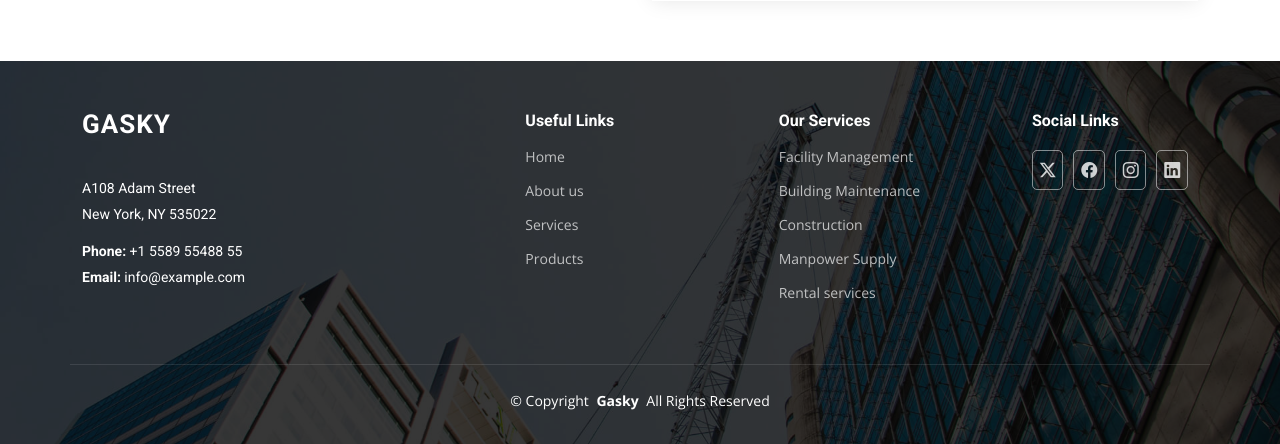
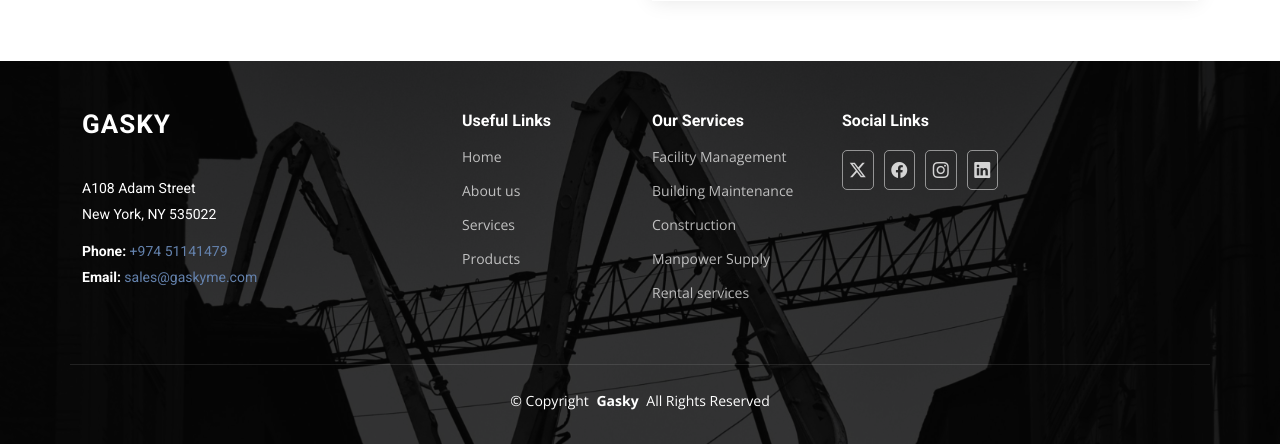
Before and after one commit to amanmniyas/gasky-django, a Django app: page /contact/ in a window 1280 px wide. Shown: the part 987-1431 px from the top of the page. Run offline with Django 5.2, Linux system fonts and the light colour scheme; some libraries are stand-ins or nearby versions.

Commit message:
footer structure changed

```diff
--- a/static/assets/css/main.css
+++ b/static/assets/css/main.css
@@ -454,7 +454,7 @@ h6 {
 .footer {
   color: var(--default-color);
   background-color: var(--background-color);
-  background: url("../img/footer-bg.jpg") top center no-repeat;
+  background: url("../img/hero-carousel/hero-carousel-5.jpg") top center no-repeat;
   background-size: cover;
   font-size: 14px;
   position: relative;
@@ -462,10 +462,6 @@ h6 {
 
 .footer .container {
   position: relative;
-}
-
-#footer .container div.row {
-  justify-content: space-between;
 }
 
 .footer:before {
--- a/templates/web/common/base.html
+++ b/templates/web/common/base.html
@@ -135,9 +135,17 @@
               <p>A108 Adam Street</p>
               <p>New York, NY 535022</p>
               <p class="mt-3">
-                <strong>Phone:</strong> <span>+1 5589 55488 55</span>
+                <strong>Phone:</strong>
+                <span>
+                  <a href="tel:+97451141479">+974 51141479</a>
+                </span>
               </p>
-              <p><strong>Email:</strong> <span>info@example.com</span></p>
+              <p>
+                <strong>Email:</strong>
+                <span>
+                  <a href="mailto:sales@gaskyme.com">sales@gaskyme.com</a>
+                </span>
+              </p>
             </div>
           </div>
 
--- a/templates/web/contact.html
+++ b/templates/web/contact.html
@@ -2,9 +2,12 @@
 {% load static %}
 {% block content %}
 <main class="main">
-
   <!-- Page Title -->
-    <div class="page-title dark-background" style="background-image: url({% static 'assets/img/hero-carousel/hero-carousel-2.jpg' %});">
+  <div
+    class="page-title dark-background"
+    style="
+      background-image: url({% static 'assets/img/hero-carousel/hero-carousel-2.jpg' %});"
+  >
     <div class="container position-relative">
       <h1>Contact</h1>
       <nav class="breadcrumbs">
@@ -14,83 +17,131 @@
         </ol>
       </nav>
     </div>
-    </div><!-- End Page Title -->
+  </div>
+  <!-- End Page Title -->
 
   <!-- Contact Section -->
   <section id="contact" class="contact section">
-
     <div class="container" data-aos="fade-up" data-aos-delay="100">
-
       <div class="row gy-4">
-
         <div class="col-lg-6">
-            <div class="info-item d-flex flex-column justify-content-center align-items-center" data-aos="fade-up" data-aos-delay="200">
+          <div
+            class="info-item d-flex flex-column justify-content-center align-items-center"
+            data-aos="fade-up"
+            data-aos-delay="200"
+          >
             <i class="bi bi-geo-alt"></i>
             <h3>Address</h3>
             <p>A108 Adam Street, New York, NY 535022</p>
           </div>
-          </div><!-- End Info Item -->
+        </div>
+        <!-- End Info Item -->
 
         <div class="col-lg-3 col-md-6">
-            <div class="info-item d-flex flex-column justify-content-center align-items-center" data-aos="fade-up" data-aos-delay="300">
+          <div
+            class="info-item d-flex flex-column justify-content-center align-items-center"
+            data-aos="fade-up"
+            data-aos-delay="300"
+          >
             <i class="bi bi-telephone"></i>
             <h3>Call Us</h3>
-              <p>+1 5589 55488 55</p>
+            <p><a href="tel:+97451141479">+974 51141479</a></p>
           </div>
-          </div><!-- End Info Item -->
+        </div>
+        <!-- End Info Item -->
 
         <div class="col-lg-3 col-md-6">
-            <div class="info-item d-flex flex-column justify-content-center align-items-center" data-aos="fade-up" data-aos-delay="400">
+          <div
+            class="info-item d-flex flex-column justify-content-center align-items-center"
+            data-aos="fade-up"
+            data-aos-delay="400"
+          >
             <i class="bi bi-envelope"></i>
             <h3>Email Us</h3>
-              <p>info@example.com</p>
+            <p><a href="mailto:sales@gaskyme.com">sales@gaskyme.com</a></p>
           </div>
-          </div><!-- End Info Item -->
-
+        </div>
+        <!-- End Info Item -->
       </div>
 
       <div class="row gy-4 mt-1">
         <div class="col-lg-6" data-aos="fade-up" data-aos-delay="300">
-            <iframe src="https://www.google.com/maps/embed?pb=!1m14!1m8!1m3!1d48389.78314118045!2d-74.006138!3d40.710059!3m2!1i1024!2i768!4f13.1!3m3!1m2!1s0x89c25a22a3bda30d%3A0xb89d1fe6bc499443!2sDowntown%20Conference%20Center!5e0!3m2!1sen!2sus!4v1676961268712!5m2!1sen!2sus" frameborder="0" style="border:0; width: 100%; height: 400px;" allowfullscreen="" loading="lazy" referrerpolicy="no-referrer-when-downgrade"></iframe>
-          </div><!-- End Google Maps -->
+          <iframe
+            src="https://www.google.com/maps/embed?pb=!1m14!1m8!1m3!1d48389.78314118045!2d-74.006138!3d40.710059!3m2!1i1024!2i768!4f13.1!3m3!1m2!1s0x89c25a22a3bda30d%3A0xb89d1fe6bc499443!2sDowntown%20Conference%20Center!5e0!3m2!1sen!2sus!4v1676961268712!5m2!1sen!2sus"
+            frameborder="0"
+            style="border: 0; width: 100%; height: 400px"
+            allowfullscreen=""
+            loading="lazy"
+            referrerpolicy="no-referrer-when-downgrade"
+          ></iframe>
+        </div>
+        <!-- End Google Maps -->
 
         <div class="col-lg-6">
-            <form action="" method="post" class="email-form" data-aos="fade-up" data-aos-delay="400">
+          <form
+            action=""
+            method="post"
+            class="email-form"
+            data-aos="fade-up"
+            data-aos-delay="400"
+          >
             <div class="row gy-4">
+              <div class="col-md-6">
+                <input
+                  type="text"
+                  name="name"
+                  class="form-control"
+                  placeholder="Your Name"
+                  required=""
+                />
+              </div>
 
               <div class="col-md-6">
-                  <input type="text" name="name" class="form-control" placeholder="Your Name" required="">
-                </div>
-
-                <div class="col-md-6 ">
-                  <input type="email" class="form-control" name="email" placeholder="Your Email" required="">
+                <input
+                  type="email"
+                  class="form-control"
+                  name="email"
+                  placeholder="Your Email"
+                  required=""
+                />
               </div>
 
               <div class="col-md-12">
-                  <input type="text" class="form-control" name="subject" placeholder="Subject" required="">
+                <input
+                  type="text"
+                  class="form-control"
+                  name="subject"
+                  placeholder="Subject"
+                  required=""
+                />
               </div>
 
               <div class="col-md-12">
-                  <textarea class="form-control" name="message" rows="6" placeholder="Message" required=""></textarea>
+                <textarea
+                  class="form-control"
+                  name="message"
+                  rows="6"
+                  placeholder="Message"
+                  required=""
+                ></textarea>
               </div>
 
               <div class="col-md-12 text-center">
                 <div class="loading">Loading</div>
                 <div class="error-message"></div>
-                  <div class="sent-message">Your message has been sent. Thank you!</div>
+                <div class="sent-message">
+                  Your message has been sent. Thank you!
+                </div>
 
                 <button type="submit">Send Message</button>
               </div>
-
             </div>
           </form>
-          </div><!-- End Contact Form -->
-
         </div>
-
+        <!-- End Contact Form -->
       </div>
-
-    </section><!-- /Contact Section -->
-
+    </div>
+  </section>
+  <!-- /Contact Section -->
 </main>
 {% endblock %}
```
Also changed, not shown: templates/web/index.html (+4 -4 lines). Lines whose indentation alone changed are shown as unchanged.
